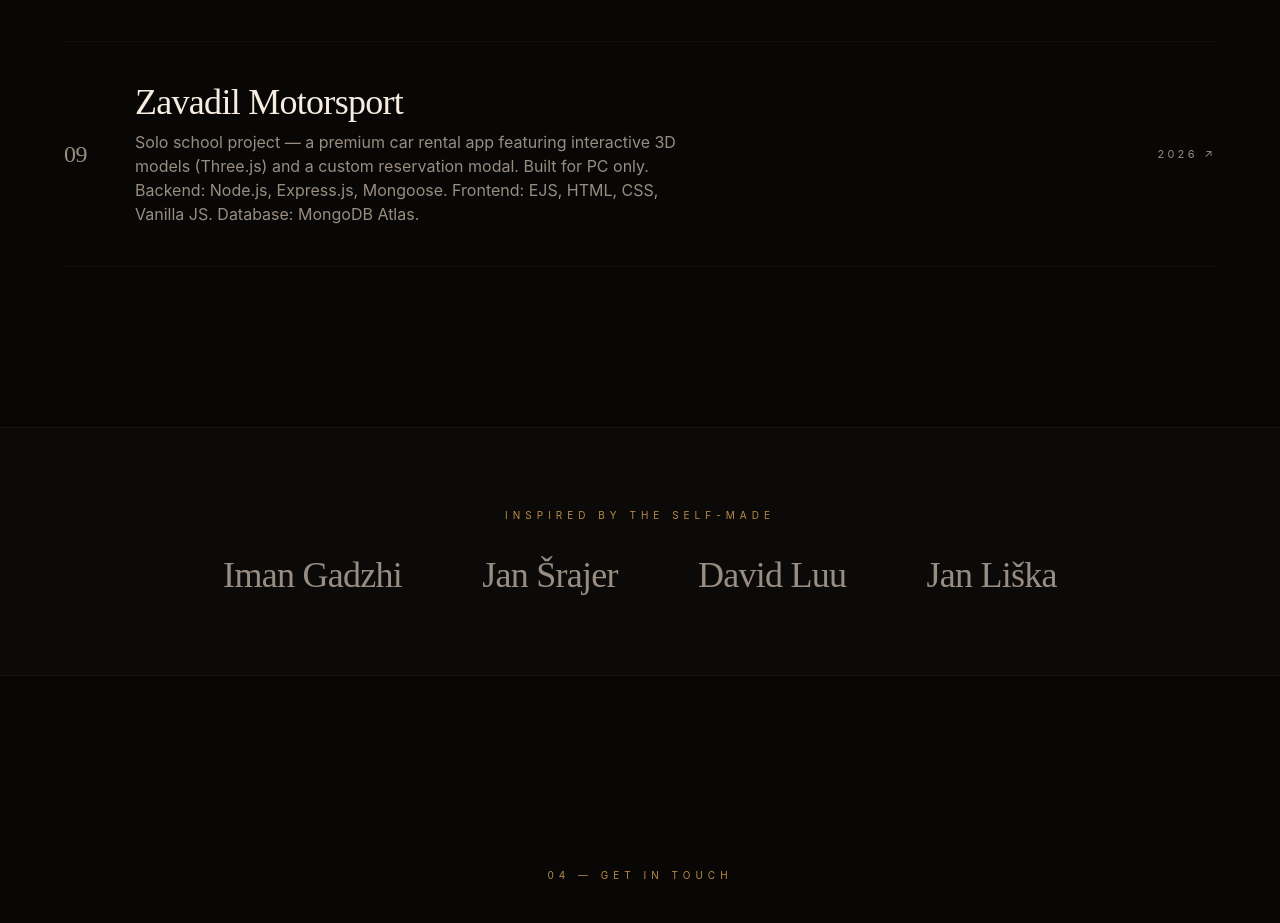
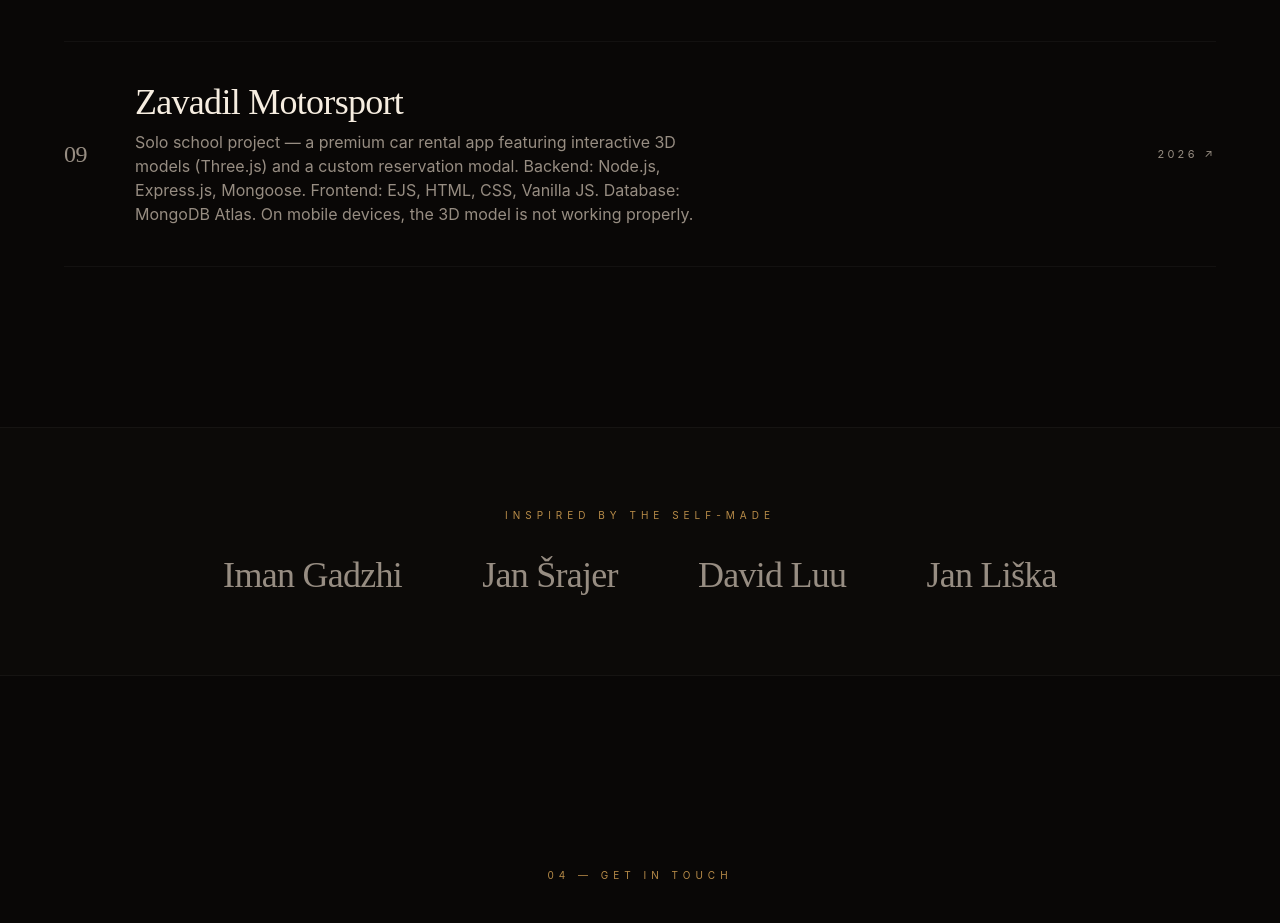
Before and after one commit to PatrikZav/PatrikZavadil, a React (Vite) app: page / in a window 1280 px wide. Shown: the part 5442-6365 px from the top of the page. Built offline with nearby package versions, Linux system fonts and the light colour scheme.

Commit message:
Editing projects

```diff
--- a/src/components/site/Projects.tsx
+++ b/src/components/site/Projects.tsx
@@ -52,7 +52,7 @@
   {
     name: "Zavadil Motorsport",
     year: "2026",
-    desc: "Solo school project — a premium car rental app featuring interactive 3D models (Three.js) and a custom reservation modal. Built for PC only. Backend: Node.js, Express.js, Mongoose. Frontend: EJS, HTML, CSS, Vanilla JS. Database: MongoDB Atlas.",
+    desc: "Solo school project — a premium car rental app featuring interactive 3D models (Three.js) and a custom reservation modal. Backend: Node.js, Express.js, Mongoose. Frontend: EJS, HTML, CSS, Vanilla JS. Database: MongoDB Atlas. On mobile devices, the 3D model is not working properly.",
     href: "https://zavadil-motorsport.onrender.com",
   },
 ];
```
